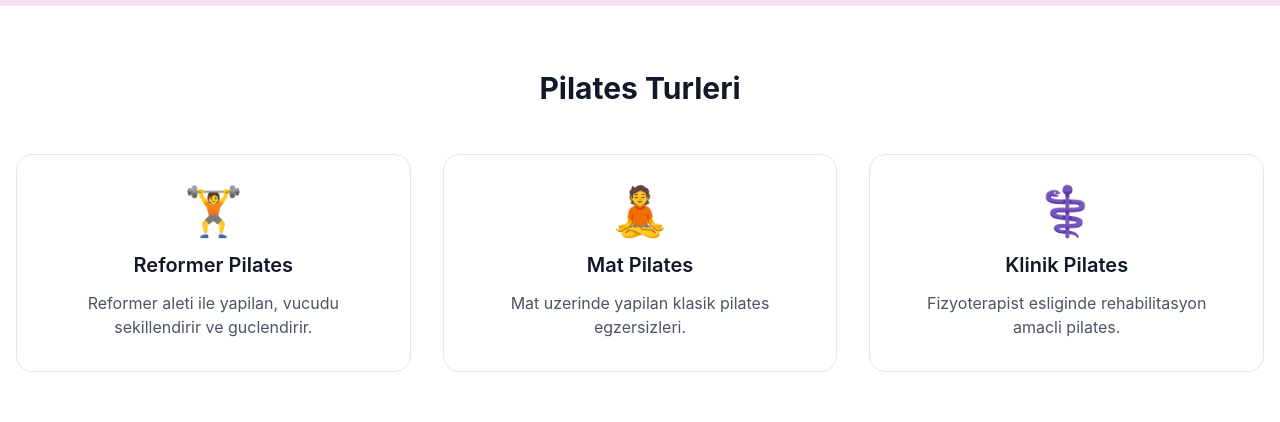
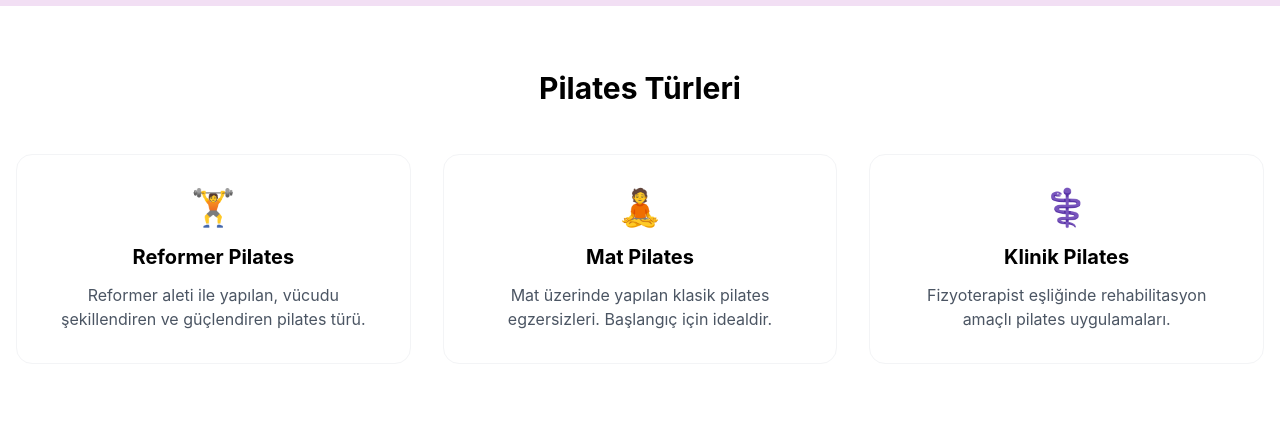
Before and after one commit to mistalyon/pilatestopu-next, a Next.js app: page / in a window 1280 px wide. Shown: the part 730-1152 px from the top of the page. Built offline with nearby package versions, Linux system fonts and the light colour scheme.

Commit message:
faz1: PilatesTypesSection - Turkce karakterler

```diff
--- a/src/components/home/PilatesTypesSection.tsx
+++ b/src/components/home/PilatesTypesSection.tsx
@@ -1,23 +1,18 @@
-import Link from 'next/link';
-
-const pilatesTypes = [
+const types = [
   {
+    icon: '🏋️',
     title: 'Reformer Pilates',
-    description: 'Reformer aleti ile yapilan, vucudu sekillendirir ve guclendirir.',
-    href: '/pilates-turleri/reformer-pilates',
-    icon: '🏋️',
+    description: 'Reformer aleti ile yapılan, vücudu şekillendiren ve güçlendiren pilates türü.',
   },
   {
+    icon: '🧘',
     title: 'Mat Pilates',
-    description: 'Mat uzerinde yapilan klasik pilates egzersizleri.',
-    href: '/pilates-turleri/mat-pilates',
-    icon: '🧘',
+    description: 'Mat üzerinde yapılan klasik pilates egzersizleri. Başlangıç için idealdir.',
   },
   {
+    icon: '⚕️',
     title: 'Klinik Pilates',
-    description: 'Fizyoterapist esliginde rehabilitasyon amacli pilates.',
-    href: '/pilates-turleri/klinik-pilates',
-    icon: '⚕️',
+    description: 'Fizyoterapist eşliğinde rehabilitasyon amaçlı pilates uygulamaları.',
   },
 ];
 
@@ -25,18 +20,17 @@ export default function PilatesTypesSection() {
   return (
     <section className="py-16 bg-white">
       <div className="container mx-auto px-4">
-        <h2 className="text-3xl font-bold text-center mb-12 text-gray-900">Pilates Turleri</h2>
+        <h2 className="text-3xl font-bold text-center mb-12">Pilates Türleri</h2>
         <div className="grid grid-cols-1 md:grid-cols-3 gap-8">
-          {pilatesTypes.map((type) => (
-            <Link key={type.title} href={type.href}>
-              <div className="p-8 rounded-2xl border border-gray-200 hover:border-purple-300 hover:shadow-lg transition-all text-center group">
-                <span className="text-5xl mb-4 block">{type.icon}</span>
-                <h3 className="text-xl font-semibold mb-3 text-gray-900 group-hover:text-purple-700">
-                  {type.title}
-                </h3>
-                <p className="text-gray-600">{type.description}</p>
-              </div>
-            </Link>
+          {types.map((type) => (
+            <div
+              key={type.title}
+              className="p-8 rounded-2xl border border-gray-100 hover:shadow-lg transition-shadow text-center"
+            >
+              <div className="text-4xl mb-4">{type.icon}</div>
+              <h3 className="text-xl font-bold mb-3">{type.title}</h3>
+              <p className="text-gray-600">{type.description}</p>
+            </div>
           ))}
         </div>
       </div>
```
